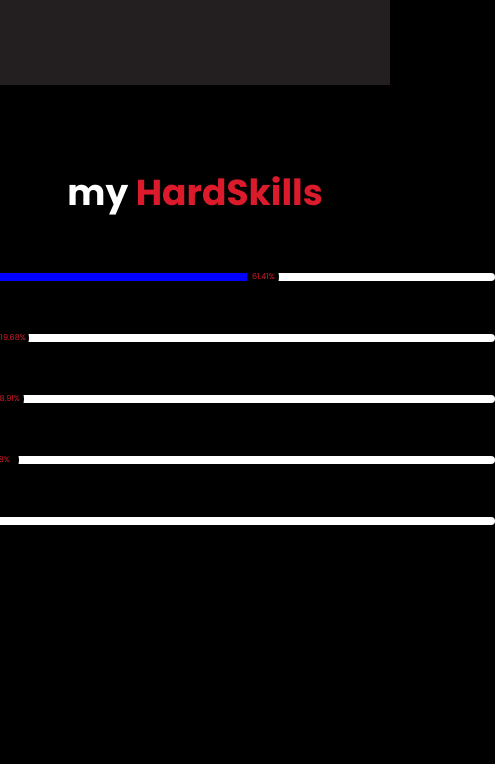
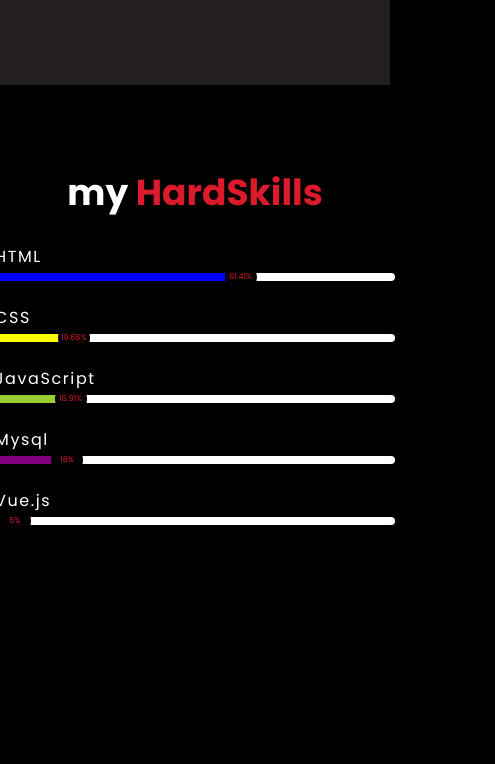
Before and after one commit to VitorPgms/MeuPortfolio, a plain HTML site: page index.html in a window 390 px wide. Shown: the part 1603-2367 px from the top of the page, 495 px wide, since content can reach past the window. Drawn offline with nearby package versions, Linux system fonts and the light colour scheme.

Commit message:
mobile att

```diff
--- a/css/style.css
+++ b/css/style.css
@@ -565,6 +565,10 @@ span {
         font-size: 50%;
     }
 
+    .progress-bar {
+        width: 400px;
+    }
+
     .contact form .input-box input {
         width: 100%;
     }
```
